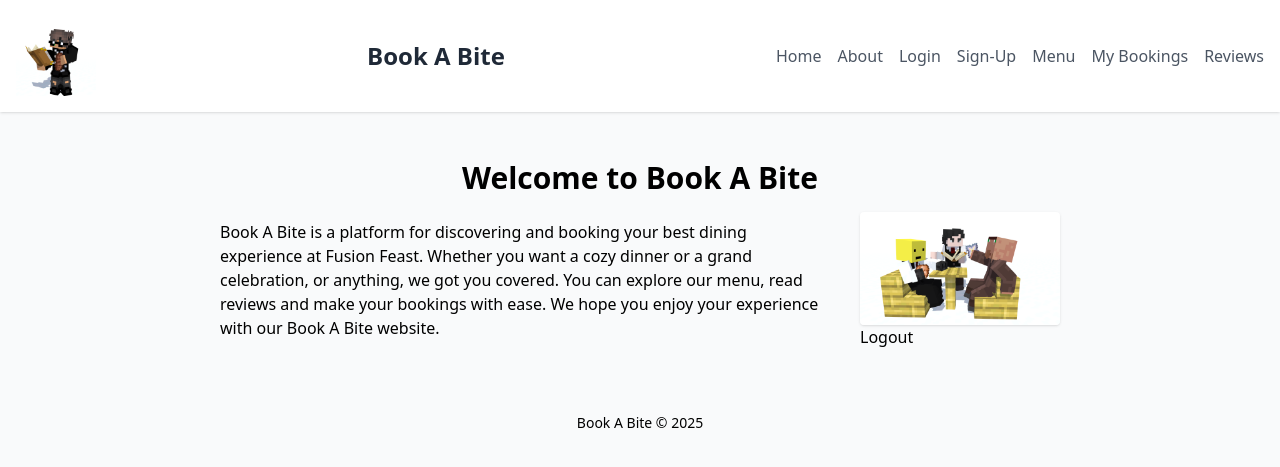
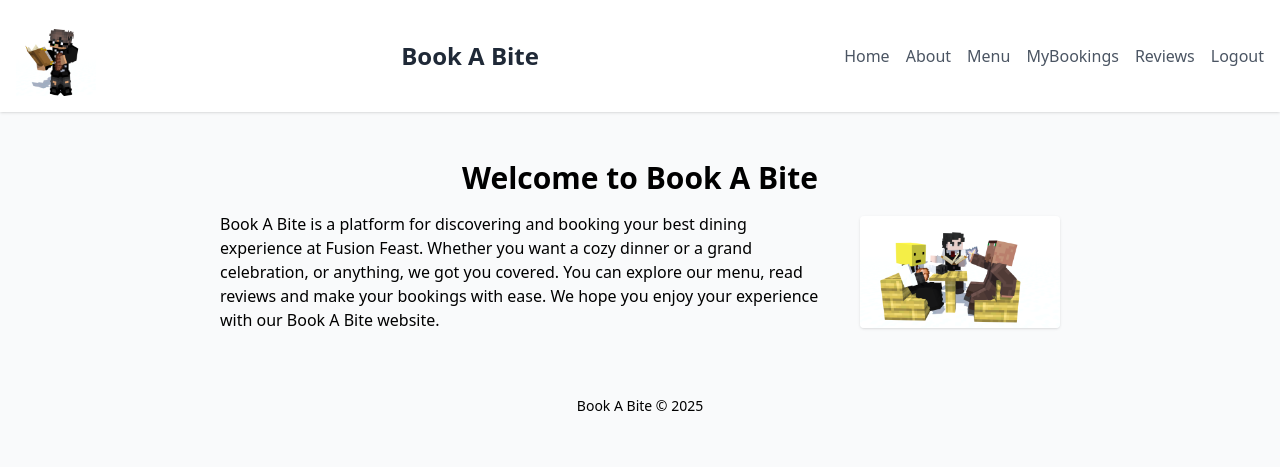
Before and after one commit to MaxMeechan/Book_A_Bite, a Django app: page /BookABite/ in a window 1280 px wide. Shown: the top 467 px of the page. Run offline with Django 3.2, Linux system fonts and the light colour scheme; the visitor is signed in with stand-in values (Sample User, id 1); some libraries are stand-ins or nearby versions.

Commit message:
Restrictions

```diff
--- a/templates/BookaBite/base.html
+++ b/templates/BookaBite/base.html
@@ -21,14 +21,15 @@
                 <ul class="flex space-x-4">
                     <li><a class="text-gray-600 hover:text-gray-900" href="{% url 'BookABite:home' %}">Home</a></li>
                     <li><a class="text-gray-600 hover:text-gray-900" href="{% url 'BookABite:about' %}">About</a></li>
+                    <li><a class="text-gray-600 hover:text-gray-900" href="{% url 'BookABite:menu' %}">Menu</a></li>
+                    <li><a class="text-gray-600 hover:text-gray-900" href="{% url 'BookABite:bookings' %}">MyBookings</a></li>
+                    <li><a class="text-gray-600 hover:text-gray-900" href="{% url 'BookABite:review' %}">Reviews</a></li>
+                    {% if user.is_authenticated %}
+                    <li><a class="text-gray-600 hover:text-gray-900" href="{% url 'BookABite:logout' %}">Logout</a></li>
+                    {% else %}
                     <li><a class="text-gray-600 hover:text-gray-900" href="{% url 'BookABite:login' %}">Login</a></li>
-                    <li><a class="text-gray-600 hover:text-gray-900" href="{% url 'BookABite:signup' %}">Sign-Up</a>
-                    </li>
-                    <li><a class="text-gray-600 hover:text-gray-900" href="{% url 'BookABite:menu' %}">Menu</a></li>
-                    <li><a class="text-gray-600 hover:text-gray-900" href="{% url 'BookABite:bookings' %}">My
-                            Bookings</a></li>
-                    <li><a class="text-gray-600 hover:text-gray-900" href="{% url 'BookABite:review' %}">Reviews</a>
-                    </li>
+                    <li><a class="text-gray-600 hover:text-gray-900" href="{% url 'BookABite:signup' %}">Sign-Up</a></li>
+                    {% endif %}
                 </ul>
             </nav>
         </div>
--- a/templates/BookaBite/home.html
+++ b/templates/BookaBite/home.html
@@ -14,11 +14,6 @@
     </div>
     <div>
       <img class="w-[200px] rounded shadow" src="/media/HomePage2.png" alt="Home Page Image">
-      <ul>
-        {% if user.is_authenticated %}
-        <li><a href="{% url 'BookABite:logout' %}">Logout</a></li>
-        {% endif%}
-      </ul>
     </div>
   </div>
 </section>
```
